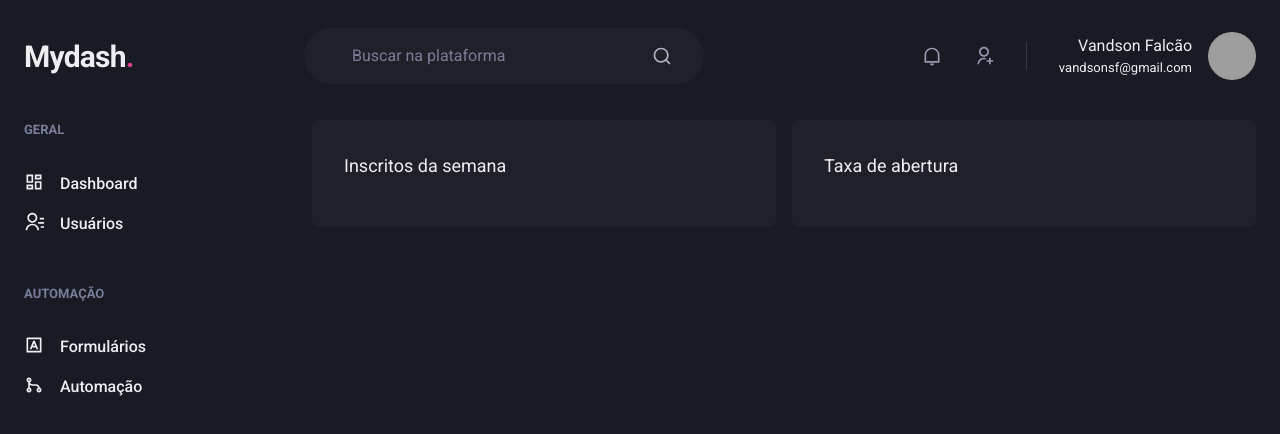
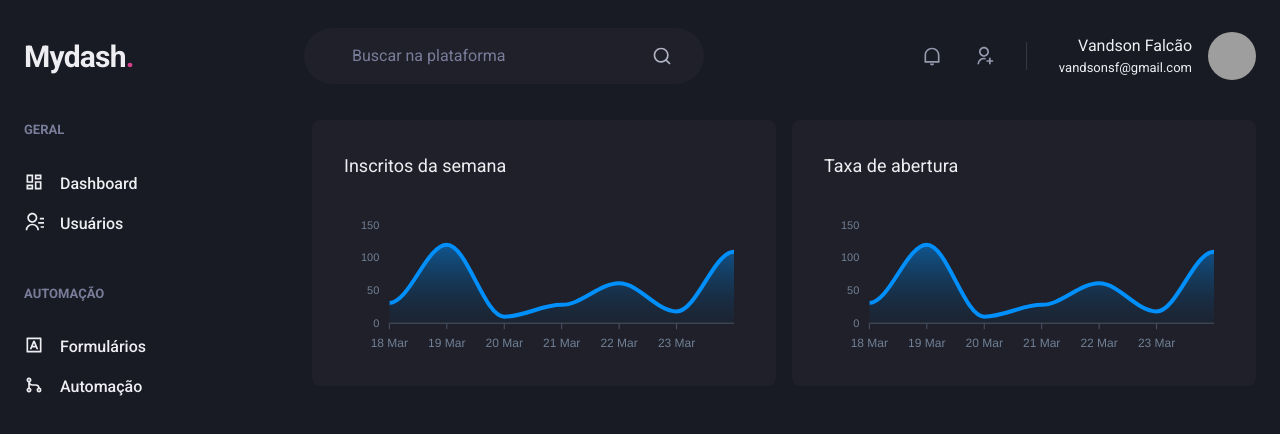
Before and after one commit to vandsonfalcao/MyDash, a Next.js app: page /dashboard in a window 1280 px wide. Shown: the top 434 px of the page. Built offline with nearby package versions, Linux system fonts and the light colour scheme; grey boxes are pictures that could not be loaded.

Commit message:
feat: finished dashboard layout

```diff
--- a/package.json
+++ b/package.json
@@ -14,9 +14,11 @@
     "@emotion/react": "^11",
     "@emotion/styled": "^11",
     "@fontsource/roboto": "^4.5.7",
+    "apexcharts": "^3.35.4",
     "framer-motion": "^6",
     "next": "12.2.3",
     "react": "18.2.0",
+    "react-apexcharts": "^1.4.0",
     "react-dom": "18.2.0",
     "react-icons": "^4.4.0"
   },
--- a/src/pages/dashboard.tsx
+++ b/src/pages/dashboard.tsx
@@ -1,7 +1,48 @@
-import { Box, Flex, SimpleGrid, Text } from "@chakra-ui/react";
+import { Box, Flex, SimpleGrid, Text, theme } from "@chakra-ui/react";
+import { ApexOptions } from "apexcharts";
+import dynamic from "next/dynamic";
+const Chart = dynamic(() => import("react-apexcharts"), { ssr: false });
 import Header from "../components/Header";
 import SideBar from "../components/SideBar";
 
+const options: ApexOptions = {
+	chart: {
+		toolbar: { show: false },
+		zoom: { enabled: false },
+		foreColor: theme.colors.gray[500],
+	},
+	grid: { show: false },
+	dataLabels: { enabled: false },
+	tooltip: { enabled: false },
+	xaxis: {
+		type: "datetime",
+		axisBorder: {
+			color: theme.colors.gray[600],
+		},
+		axisTicks: {
+			color: theme.colors.gray[600],
+		},
+		categories: [
+			"2021-03-18T00:00:00.0000Z",
+			"2021-03-19T00:00:00.0000Z",
+			"2021-03-20T00:00:00.0000Z",
+			"2021-03-21T00:00:00.0000Z",
+			"2021-03-22T00:00:00.0000Z",
+			"2021-03-23T00:00:00.0000Z",
+			"2021-03-24T00:00:00.0000Z",
+		],
+	},
+	fill: {
+		opacity: 0.3,
+		type: "gradient",
+		gradient: {
+			shade: "dark",
+			opacityFrom: 0.7,
+			opacityTo: 0.3,
+		},
+	},
+};
+const series: ApexAxisChartSeries = [{ name: "series1", data: [31, 120, 10, 28, 61, 18, 109] }];
 export default function Dashboard() {
 	return (
 		<Flex direction="column" h="100vh">
@@ -9,13 +50,19 @@
 			<Flex w="100%" my="6" maxW={1480} mx="auto" px="6">
 				<SideBar />
 				<SimpleGrid flex="1" gap="4" minChildWidth="320px" alignContent="flex-start">
-          <Box p="8" bg="gray.800" borderRadius={8} >
-            <Text fontSize="large" mb="4">Inscritos da semana</Text>
-          </Box>
-          <Box p="8" bg="gray.800" borderRadius={8} >
-            <Text fontSize="large" mb="4">Taxa de abertura</Text>
-          </Box>
-        </SimpleGrid>
+					<Box p="8" bg="gray.800" borderRadius={8} pb="4">
+						<Text fontSize="large" mb="4">
+							Inscritos da semana
+						</Text>
+						<Chart options={options} series={series} type="area" height={160} />
+					</Box>
+					<Box p="8" bg="gray.800" borderRadius={8} pb="4">
+						<Text fontSize="large" mb="4">
+							Taxa de abertura
+						</Text>
+						<Chart options={options} series={series} type="area" height={160} />
+					</Box>
+				</SimpleGrid>
 			</Flex>
 		</Flex>
 	);
```
Also changed, not shown: 1 other file (tests, documents, lock files or other folders).
